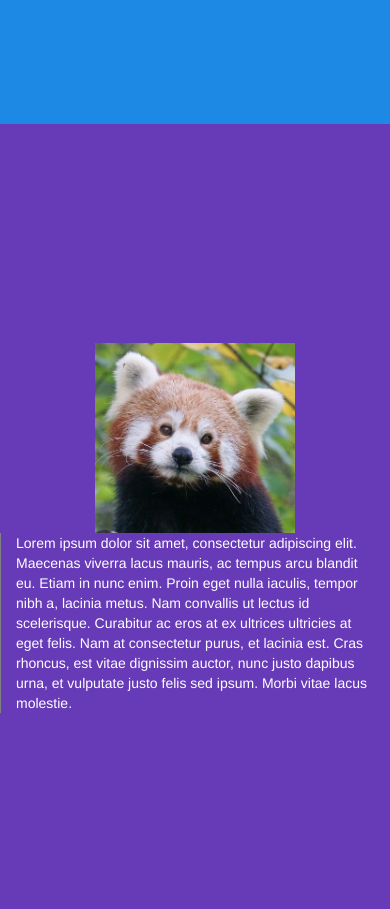
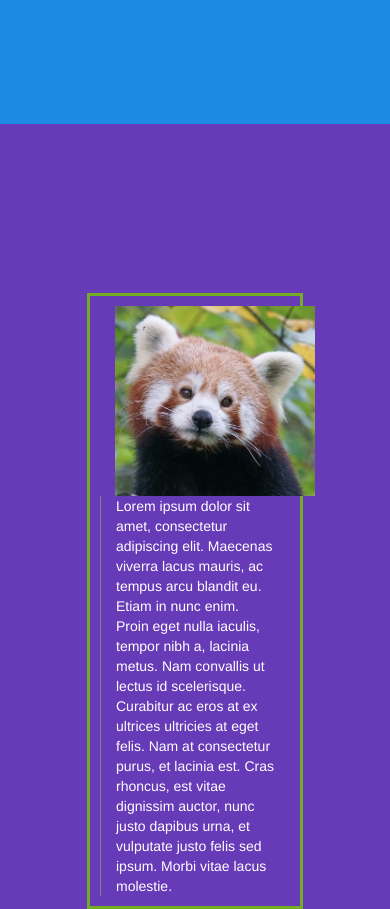
Before and after one commit to fariswd/fariswd.github.io, a plain HTML site: page portofolio/index.html in a window 390 px wide. Shown: the part 720-1629 px from the top of the page. Drawn offline with nearby package versions, Linux system fonts and the light colour scheme.

Commit message:
cek res mobile

```diff
--- a/portofolio/index.html
+++ b/portofolio/index.html
@@ -33,13 +33,15 @@
   }
 
   #section2 {
-    padding-top:50px;
     height:100vh;
     color: #fff;
     background-color: #673ab7;
   }
   #intro{
-    margin-top: 20vh;
+    margin: 20vh auto;
+    width: 60%;
+    border: 3px solid #73AD21;
+    padding: 10px;
 
   }
   #profile{
@@ -113,8 +115,8 @@
 
 <div id="section2" class="container-fluid">
   <div id="intro" class="row">
-     <div id="profile" class="col-sm-3"><img id="prof" src="asset/img/profile.jpg" /></div>
-     <div id="bio" class="col-sm-4">Lorem ipsum dolor sit amet, consectetur adipiscing elit. Maecenas viverra lacus mauris, ac tempus arcu blandit eu. Etiam in nunc enim. Proin eget nulla iaculis, tempor nibh a, lacinia metus. Nam convallis ut lectus id scelerisque. Curabitur ac eros at ex ultrices ultricies at eget felis. Nam at consectetur purus, et lacinia est. Cras rhoncus, est vitae dignissim auctor, nunc justo dapibus urna, et vulputate justo felis sed ipsum. Morbi vitae lacus molestie.</div>
+     <div id="profile" class="col-sm-5"><img id="prof" src="asset/img/profile.jpg" /></div>
+     <div id="bio" class="col-sm-7">Lorem ipsum dolor sit amet, consectetur adipiscing elit. Maecenas viverra lacus mauris, ac tempus arcu blandit eu. Etiam in nunc enim. Proin eget nulla iaculis, tempor nibh a, lacinia metus. Nam convallis ut lectus id scelerisque. Curabitur ac eros at ex ultrices ultricies at eget felis. Nam at consectetur purus, et lacinia est. Cras rhoncus, est vitae dignissim auctor, nunc justo dapibus urna, et vulputate justo felis sed ipsum. Morbi vitae lacus molestie.</div>
    </div>
 </div>
 
```
